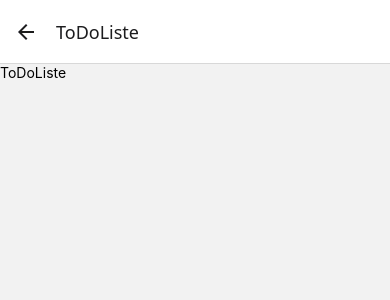
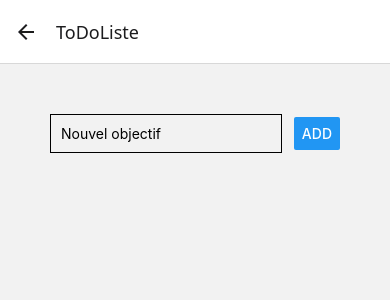
Before and after one commit to MateoMBR/DM-React-Native-N3, a React Native app: screen /ToDoListe in a window 390 px wide. Shown: the top 300 px of the page. Built offline with nearby package versions, Linux system fonts and the light colour scheme.

Commit message:
To do List Step 2

```diff
--- a/src/screens/ToDoListeScreen.js
+++ b/src/screens/ToDoListeScreen.js
@@ -1,12 +1,50 @@
-import React from 'react';
-import { View, Text } from 'react-native';
+import React, { useState } from 'react';
+import { View, Text, TextInput, Button, StyleSheet } from 'react-native';
 
 function ToDoListeScreen() {
+  const [goal, setGoal] = useState('');
+  const [goals, setGoals] = useState([]);
+
+  const addGoalHandler = () => {
+    setGoals(currentGoals => [...currentGoals, goal]);
+    setGoal('');
+  };
+
   return (
-    <View>
-      <Text>ToDoListe</Text>
+    <View style={styles.screen}>
+      <View style={styles.inputContainer}>
+        <TextInput
+          placeholder="Nouvel objectif"
+          style={styles.input}
+          onChangeText={setGoal}
+          value={goal}
+        />
+        <Button title="Add" onPress={addGoalHandler} />
+      </View>
+      <View>
+        {goals.map((goal, index) => (
+          <Text key={index}>{goal}</Text>
+        ))}
+      </View>
     </View>
   );
 }
 
+const styles = StyleSheet.create({
+  screen: {
+    padding: 50,
+  },
+  inputContainer: {
+    flexDirection: 'row',
+    justifyContent: 'space-between',
+    alignItems: 'center',
+  },
+  input: {
+    width: '80%',
+    borderColor: 'black',
+    borderWidth: 1,
+    padding: 10,
+  },
+});
+
 export default ToDoListeScreen;
```
